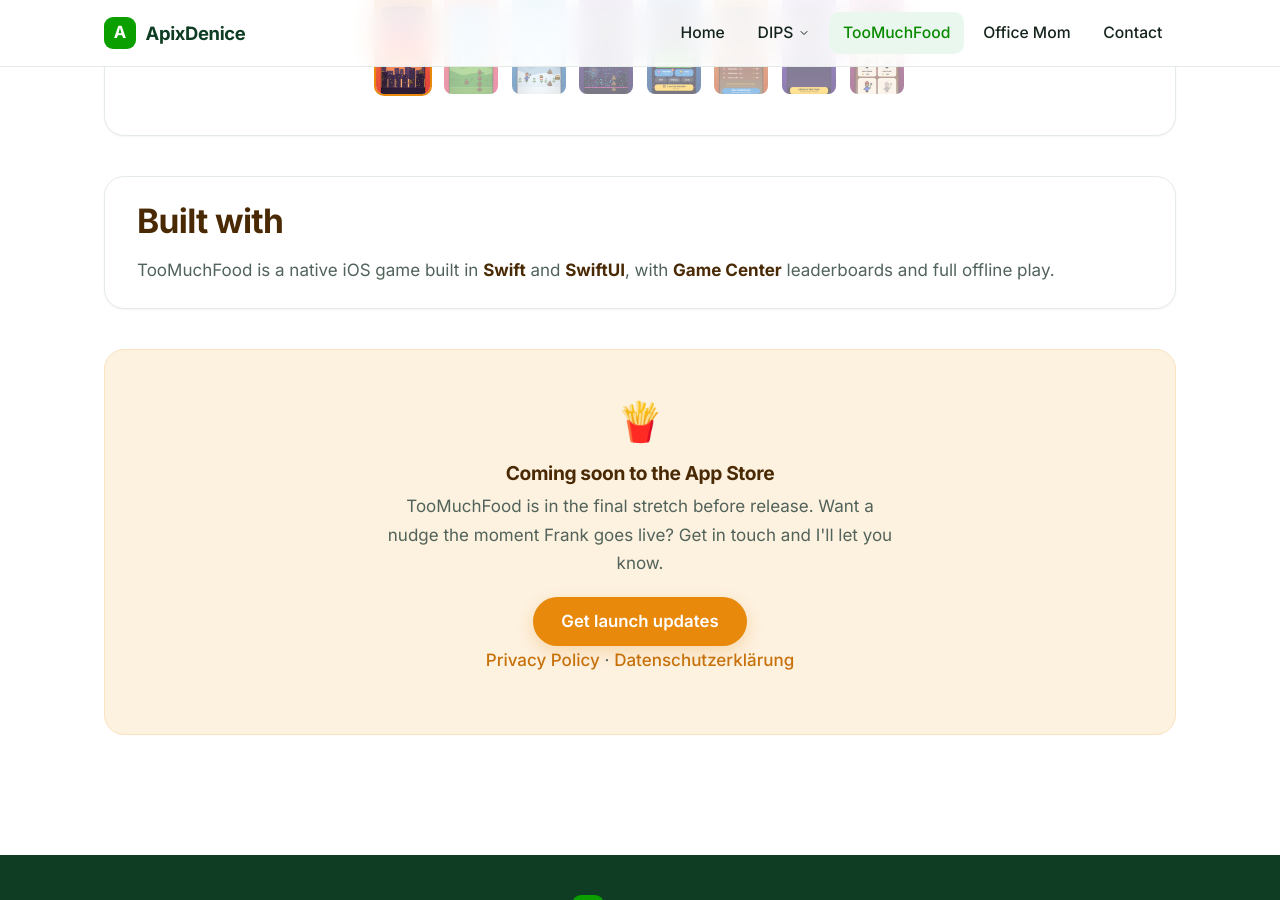
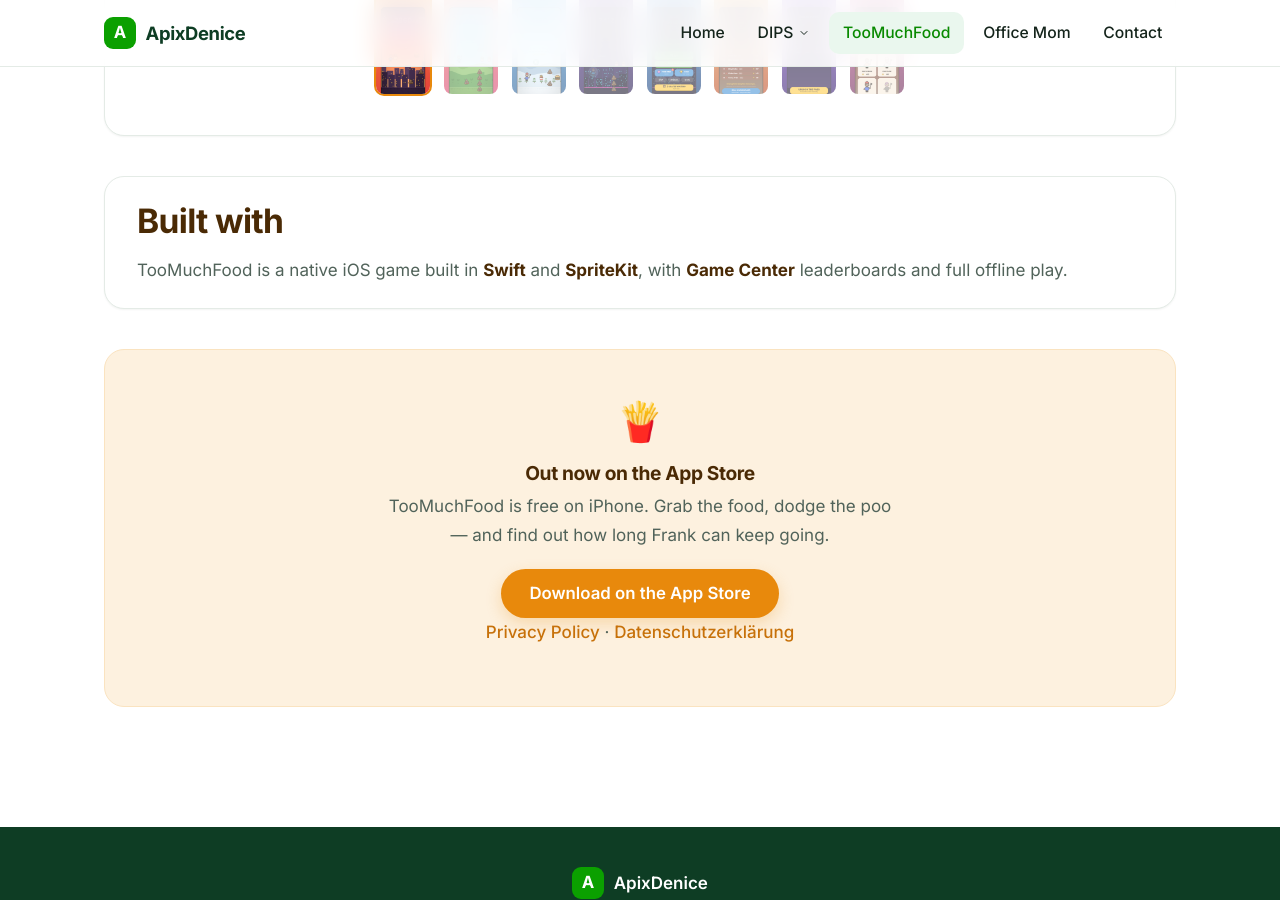
Before and after one commit to ApixDenice/ApixDenice.github.io, a Jekyll site: the page built from toomuchfood.md, in a window 1280 px wide and 900 px high, scrolled down 2710 px. Built offline with Jekyll 4.4.1, drawn with Linux system fonts in a browser that asks for light colours; some of the changed text lies outside the part shown.

Commit message:
Too Much Food page: released on the App Store
Replace the "coming soon / get launch updates" calls to action with
App Store download buttons (site.toomuchfood_url), and correct the
tech line to Swift + SpriteKit.

Co-Authored-By: Claude Opus 5 <noreply@anthropic.com>
Claude-Session: https://claude.ai/code/session_013pceVLQ8Q32dCoTssTfJAT

```diff
--- a/_config.yml
+++ b/_config.yml
@@ -10,6 +10,7 @@ url: "https://apixdenice.github.io"
 # visitor to their own country's store automatically.
 office_mom_ios_url: "https://apps.apple.com/app/id6760966448"
 office_mom_mac_url: "https://apps.apple.com/app/id6757431484"
+toomuchfood_url: "https://apps.apple.com/app/id6749512460"
 
 # Plugins (no remote theme — the site uses its own layout + stylesheet)
 plugins:
--- a/toomuchfood.md
+++ b/toomuchfood.md
@@ -14,8 +14,8 @@ permalink: /toomuchfood/
       <h1>Grab the food. Dodge the poo.</h1>
       <p class="hero-lead">Frank loves food. A lot. Swipe through endless waves of fries, burgers and pizza — and keep him clear of the hazards. The more you eat, the faster it gets.</p>
       <div class="hero-actions">
-        <a href="#screenshots" class="btn btn-primary btn-large">See the game</a>
-        <a href="{{ "/contact" | relative_url }}" class="btn btn-outline btn-large">Get launch updates</a>
+        <a href="{{ site.toomuchfood_url }}" class="btn btn-primary btn-large" target="_blank" rel="noopener noreferrer">Download on the App Store</a>
+        <a href="#screenshots" class="btn btn-outline btn-large">See the game</a>
       </div>
       <p class="hero-note">Free · Offline playable · One-thumb controls</p>
     </div>
@@ -139,15 +139,15 @@ permalink: /toomuchfood/
 
     <section class="feature-section feature-section-compact reveal">
       <h2>Built with</h2>
-      <p>TooMuchFood is a native iOS game built in <strong>Swift</strong> and <strong>SwiftUI</strong>, with <strong>Game Center</strong> leaderboards and full offline play.</p>
+      <p>TooMuchFood is a native iOS game built in <strong>Swift</strong> and <strong>SpriteKit</strong>, with <strong>Game Center</strong> leaderboards and full offline play.</p>
     </section>
 
     <div class="cta-section reveal">
       <div class="coming-soon-icon">🍟</div>
-      <h3>Coming soon to the App Store</h3>
-      <p>TooMuchFood is in the final stretch before release. Want a nudge the moment Frank goes live? Get in touch and I'll let you know.</p>
+      <h3>Out now on the App Store</h3>
+      <p>TooMuchFood is free on iPhone. Grab the food, dodge the poo — and find out how long Frank can keep going.</p>
       <div class="cta-button-row">
-        <a href="{{ "/contact" | relative_url }}" class="btn btn-primary btn-large">Get launch updates</a>
+        <a href="{{ site.toomuchfood_url }}" class="btn btn-primary btn-large" target="_blank" rel="noopener noreferrer">Download on the App Store</a>
       </div>
       <div class="privacy-link-section">
         <p><a href="{{ "/toomuchfood/privacy" | relative_url }}" class="privacy-link">Privacy Policy</a> · <a href="{{ "/toomuchfood/datenschutz" | relative_url }}" class="privacy-link">Datenschutzerklärung</a></p>
```
